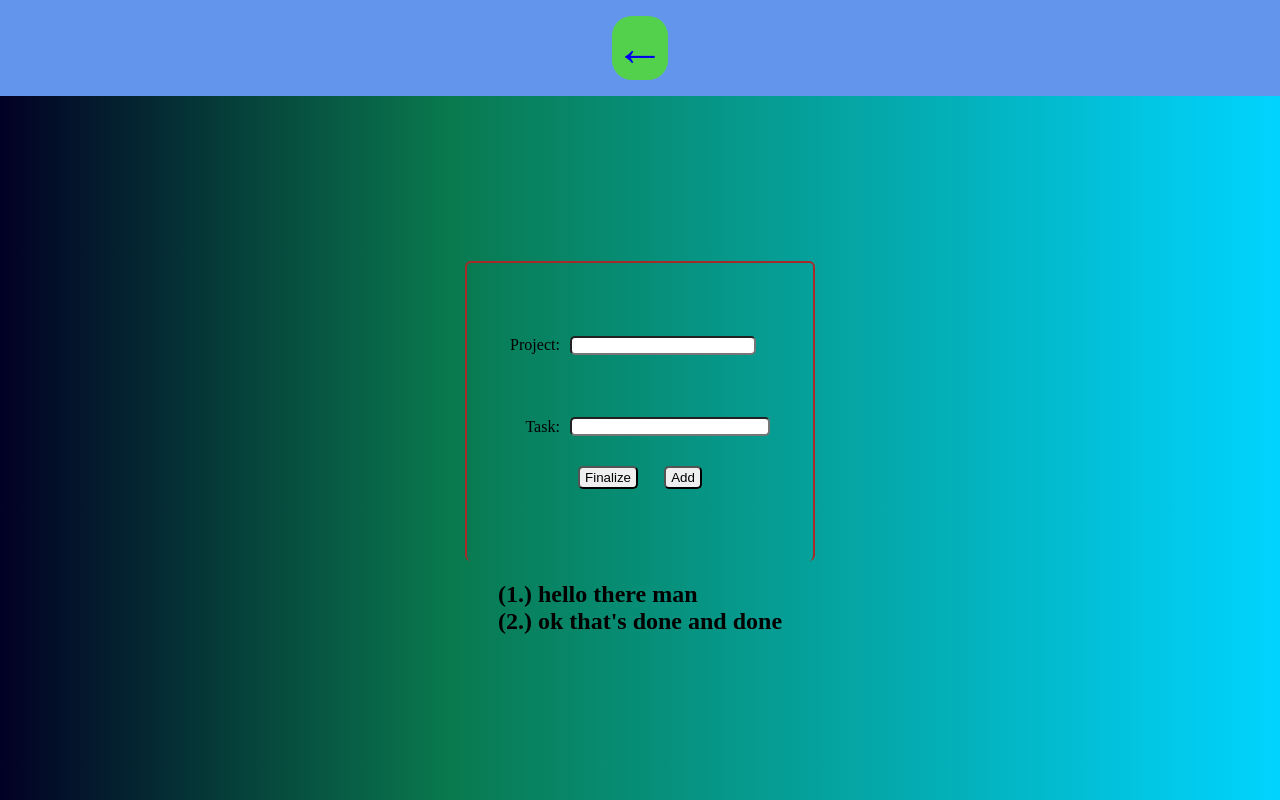
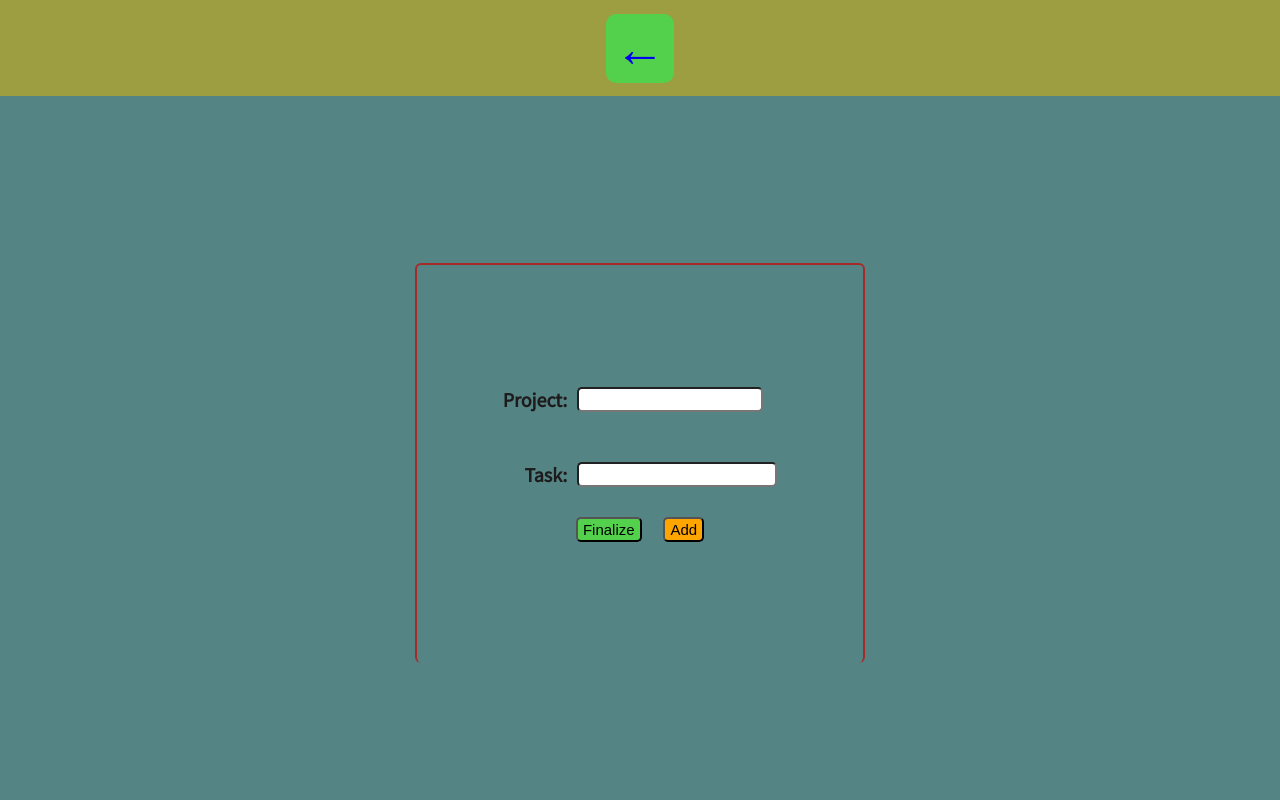
Before and after one commit to Binodsubedi/Todo, a React (Create React App) app: page /add in a window 1280 px wide. Built offline with nearby package versions, Linux system fonts and the light colour scheme.

Commit message:
Final push

```diff
--- a/public/index.html
+++ b/public/index.html
@@ -15,6 +15,11 @@
       user's mobile device or desktop. See https://developers.google.com/web/fundamentals/web-app-manifest/
     -->
     <link rel="manifest" href="%PUBLIC_URL%/manifest.json" />
+
+    <!-- Google fonts -->
+    <style>
+      @import url('https://fonts.googleapis.com/css2?family=Source+Sans+Pro:wght@300;400&display=swap');
+    </style>
     <!--
       Notice the use of %PUBLIC_URL% in the tags above.
       It will be replaced with the URL of the `public` folder during the build.
--- a/src/components/Add_components/Body.js
+++ b/src/components/Add_components/Body.js
@@ -4,7 +4,7 @@ import backend from "../../apis/backend";
 
 const Body = ()=>{
 
-    const [tasks, setTask] = useState(["hello there man", "ok that's done and done"])
+    const [tasks, setTask] = useState([])
     const current_task = useRef("")
     const project_name = useRef("")
 
@@ -12,6 +12,11 @@ const Body = ()=>{
 
     const task_adder = (e)=>{
         e.preventDefault();
+
+        if(current_task.current.value == ""){
+            alert('Please enter something first!')
+            return
+        }
 
         setTask([...tasks, current_task.current.value])
 
@@ -26,6 +31,15 @@ const Body = ()=>{
         try{
         e.preventDefault();
 
+
+        if(project_name.current.value == ""){
+            alert('Please enter the project name first!')
+            return
+        }else if(tasks[0] == undefined ){
+            alert('Please enter the project individual tasks too!')
+            return
+        }
+
         const tasks_arrangement = tasks.map((el)=>{
             return {task: el}
         })
@@ -39,6 +53,14 @@ const Body = ()=>{
         }
 
         const response = await backend.post('/create',body)
+
+        if(response.data.status == 'success'){
+            project_name.current.value = "";
+            setTask([])
+            alert("Successfully added the todo!🥳")
+        }else{
+            alert(`${response.data.message}`)
+        }
 
     }catch(err){
 
@@ -70,6 +92,7 @@ const Body = ()=>{
                 <button id="finalize_button" onClick={(e)=>finalize_project(e)}>Finalize</button>
                 <button id="add_button" onClick={(e)=>task_adder(e)}>Add</button>
             </div>
+
             </div>
 
             <div className="tasks_holder">
--- a/src/components/Header.js
+++ b/src/components/Header.js
@@ -3,7 +3,7 @@ import { Link } from "react-router-dom";
 
 const Header = ({className})=>{
     return(<div className={className}>
-        <Link to="/add">Add</Link>
+        <Link to="/add">➕</Link>
     </div>)
 }
 
--- a/src/components/todo_components/Cards.js
+++ b/src/components/todo_components/Cards.js
@@ -131,7 +131,7 @@ const Cards = ({fetchTodos, todos})=>{
 
             {order_arranged.map((el,index)=>{
 
-                return <h3 key={el}>{`${el.slice(0,4)}-${el.slice(4,6)}-${el.slice(6)} => ${Math.round(work_combine[`${el}`])}`}</h3>
+                return <h3 key={el}>{`${el.slice(0,4)}-${el.slice(4,6)}-${el.slice(6)} => ${Math.round(work_combine[`${el}`])}%`}</h3>
 
             })}
 
@@ -139,6 +139,17 @@ const Cards = ({fetchTodos, todos})=>{
     )
 
 
+
+
+     }else{
+
+        return(
+
+        <div className="summary_details_container hide">
+
+            <h3>Nothing to show!</h3>
+
+        </div>)
 
 
      }
--- a/src/styles/add.css
+++ b/src/styles/add.css
@@ -6,12 +6,16 @@
     box-sizing: border-box;
 }
 
+html{
+    font-family: 'Source Sans Pro', sans-serif;
+}
 
 .AddPage{
     display: grid;
     grid-template-columns: [container-start]1fr[center-start]repeat(6, [col-start] minmax(min-content, 16.67rem)[col-end]) [center-end] 1fr [container-end];
     grid-template-rows: 12vh minmax(88vh, min-content);
-    background: linear-gradient(90deg, rgba(2,0,36,1) 0%, rgba(9,121,78,1) 35%, rgba(0,212,255,1) 100%);
+    /* background: linear-gradient(90deg, rgba(2,0,36,1) 0%, rgba(9,121,78,1) 35%, rgba(0,212,255,1) 100%); */
+    background-color: rgb(85, 132, 132);
 }
 
 .AddHeader{
@@ -19,21 +23,23 @@
     display: flex;
     justify-content: center;
     align-items: center;
-    background-color:cornflowerblue
+    background-color: rgb(157, 157, 65);
 }
 
 .AddHeader a{
     text-decoration: none;
     font-size: 50px;
     /* height: 30px; */
-    width: 60ox;
+    width: 68px;
     padding: 3px;
     background-color: rgb(83, 209, 77);
-    border-radius: 20px;
+    border-radius: 10px;
+    transition: 0.4s ease-out;
+    text-align: center;
 }
 
 .AddHeader a:hover{
-    transform: scalex(1.2);
+    transform: scale(1.1);
     transition-delay: 0.3s;
     transition-duration: 2s;
 }
@@ -47,8 +53,8 @@
 }
 
 .internals_holder{
-    height: 300px;
-    width: 350px;
+    height: 400px;
+    width: 450px;
     display: flex;
     flex-direction: column;
     justify-content: center;
@@ -56,6 +62,7 @@
     border: 2px solid brown;
     border-bottom: 0;
     border-radius: 6px;
+    margin-top: 80px;
 }
 
 .label_input_holder{
@@ -73,6 +80,12 @@
     margin-right: 10px;
 }
 
+.label_holder label{
+    font-size: 20px;
+    font-weight: bold;
+    color: rgb(29, 27, 27);
+}
+
 .input_holder{
     height: 100px;
     display: flex;
@@ -84,6 +97,7 @@
 .input_holder input{
     border-radius: 5px;
     padding-left: 5px;
+    height: 25px;
 }
 
 .input_holder input:nth-child(2){
@@ -101,6 +115,22 @@
 .finalize_add_holder button{
     padding: 2px 5px;
     border-radius: 5px;
+    font-size: 15px;
+    cursor: pointer;
+    transition: 0.4s ease-out;
+}
+
+.finalize_add_holder button:active{
+    transform: scale(0.8);
+    transition: 0.4s ease-in;
+}
+
+.finalize_add_holder button:first-child{
+    background-color: rgb(83, 209, 77);
+}
+
+.finalize_add_holder button:last-child{
+    background-color: orange
 }
 
 .tasks_holder{
@@ -108,4 +138,14 @@
     flex-direction: column;
     justify-content: flex-start;
     margin-top: 20px;
+    margin-bottom: 30px;
 }
+
+@media screen and (max-width: 480px) {
+
+    .internals_holder{
+        width: 350px;
+        height: 300px;
+    }
+
+}
--- a/src/styles/todos.css
+++ b/src/styles/todos.css
@@ -6,12 +6,17 @@
     box-sizing: border-box;
 }
 
+
+html{
+    font-family: 'Source Sans Pro', sans-serif;
+}
+
 .TodoPage{
     display: grid;
     display: grid;
     grid-template-columns: [container-start]1fr[center-start]repeat(6, [col-start] minmax(min-content, 16.67rem)[col-end]) [center-end] 1fr [container-end];
     grid-template-rows: 12vh minmax(88vh, min-content);
-    background-color: azure;
+    background-color: beige;
 }
 
 .TodoHeader{
@@ -20,6 +25,19 @@
     justify-content: center;
     align-items: center;
     background-color: rgb(157, 157, 65);
+}
+
+.TodoHeader a{
+    text-decoration: none;
+    font-size: 35px;
+    padding: 8px;
+    background-color: rgb(83, 209, 77);
+    border-radius: 4px;
+}
+
+.TodoHeader a:active{
+    transform: scale(0.8);
+    transition: 0.4s ease-in;
 }
 
 .cards_container{
@@ -94,6 +112,18 @@
 .summary_button_container button{
     padding: 5px;
     border-radius: 3px;
+    background-color: beige;
+    /* color: rgb(43, 135, 189); */
+    color: black;
+    font-weight: bold;
+    border: 1px solid saddlebrown;
+    cursor: pointer;
+    transition: 0.4s ease-out;
+}
+
+.summary_button_container button:active{
+    transform: scale(0.8);
+    transition: 0.4s ease-in;
 }
 
 
```
